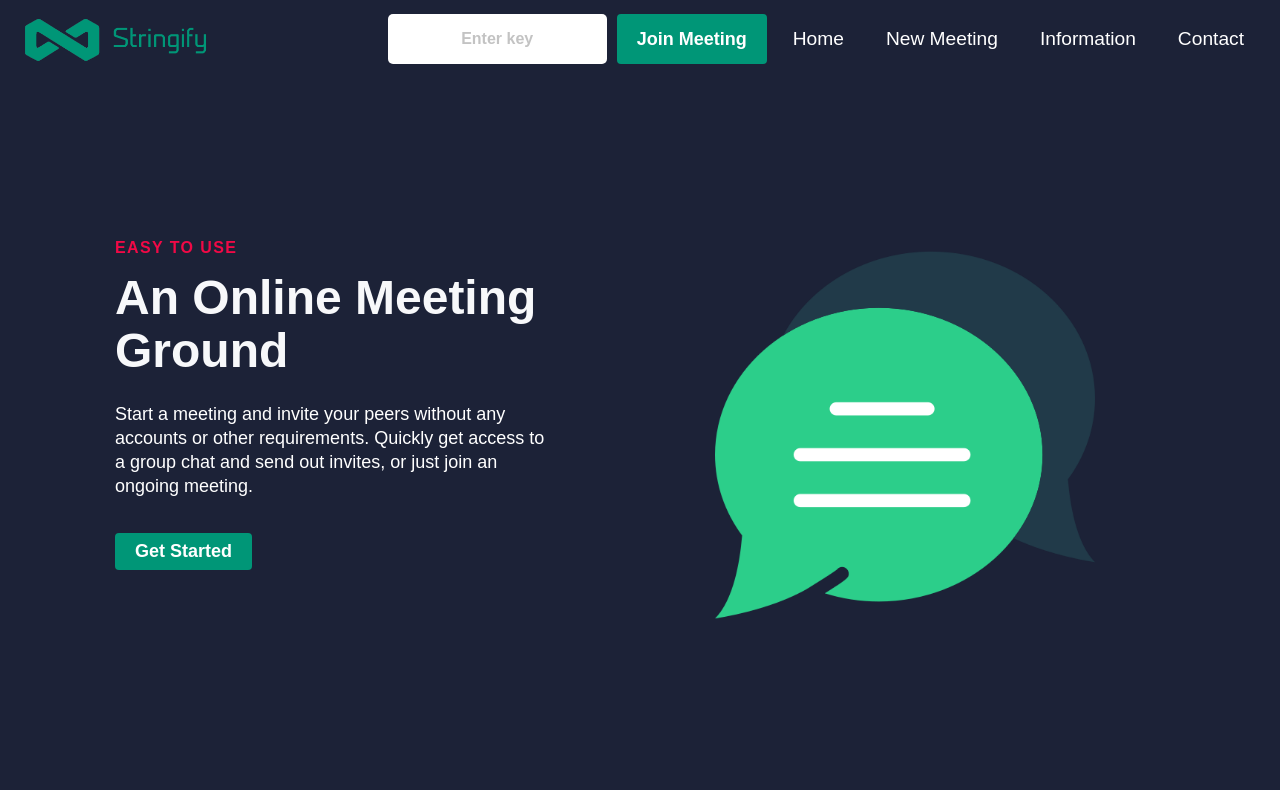
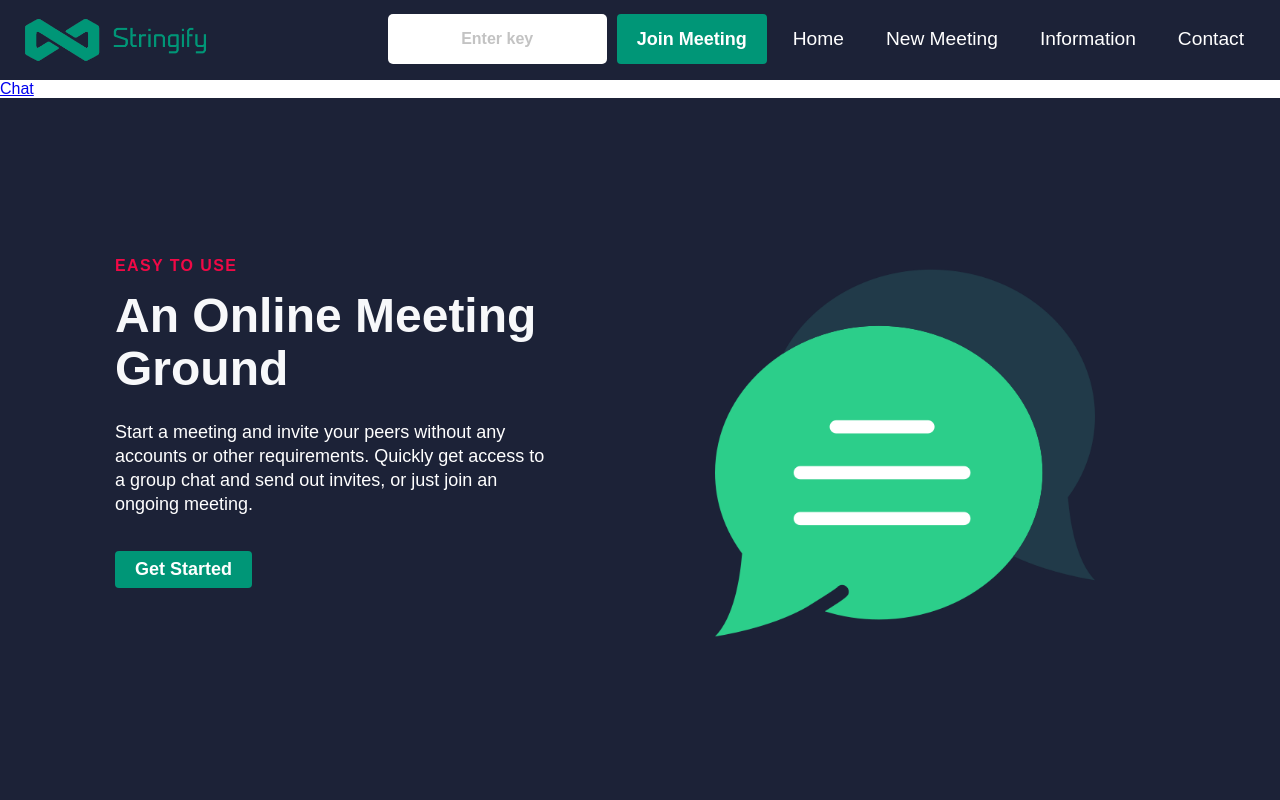
Before and after one commit to AllanJamil/stringify-client, a React (Create React App) app: page / in a window 1280 px wide. Shown: the top 800 px of the page. Built offline with nearby package versions, Linux system fonts and the light colour scheme.

Commit message:
link to chat

```diff
--- a/src/App.js
+++ b/src/App.js
@@ -1,7 +1,7 @@
 import React from 'react';
 import {BrowserRouter as Router, Route, Switch} from 'react-router-dom';
 import LandingPage from './component/page/home/LandingPage';
-import ChatPage from './component/page/ChatPage';
+import ChatPage from './component/page/chat/ChatPage';
 import ErrorPage from './component/page/ErrorPage';
 import Navbar from "./component/Navbar";
 import './App.css';
@@ -17,7 +17,7 @@ const App = () => {
         <div>
             <Router>
                 <Navbar/>
-      {/*           <Link to="/chat">Chat</Link>*/}
+                 <Link to="/chat">Chat</Link>
                 <Switch>
                     <Route exact path="/" component={LandingPage}></Route>
                     <Route exact path="/chat" component={ChatPage}></Route>
```
Also changed, not shown: src/component/page/chat/ChatPage.js (renamed from src/component/page/ChatPage.js).
